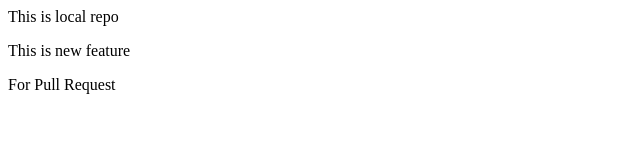
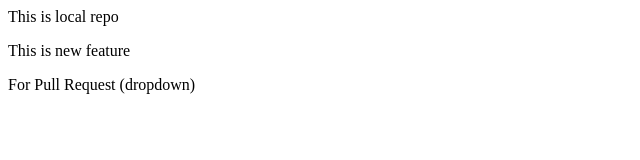
Before and after one commit to Azeem18/localRepo, a plain HTML site: page index.html in a window 1280 px wide. Shown: the whole page, without its empty margins (0-640 px from the left). Drawn offline with Linux system fonts and the light colour scheme.

```diff
--- a/index.html
+++ b/index.html
@@ -1,3 +1,3 @@
 <p>This is local repo</p>
 <p>This is new feature</p>
-<p>For Pull Request</p>
+<p>For Pull Request (dropdown)</p>
```
